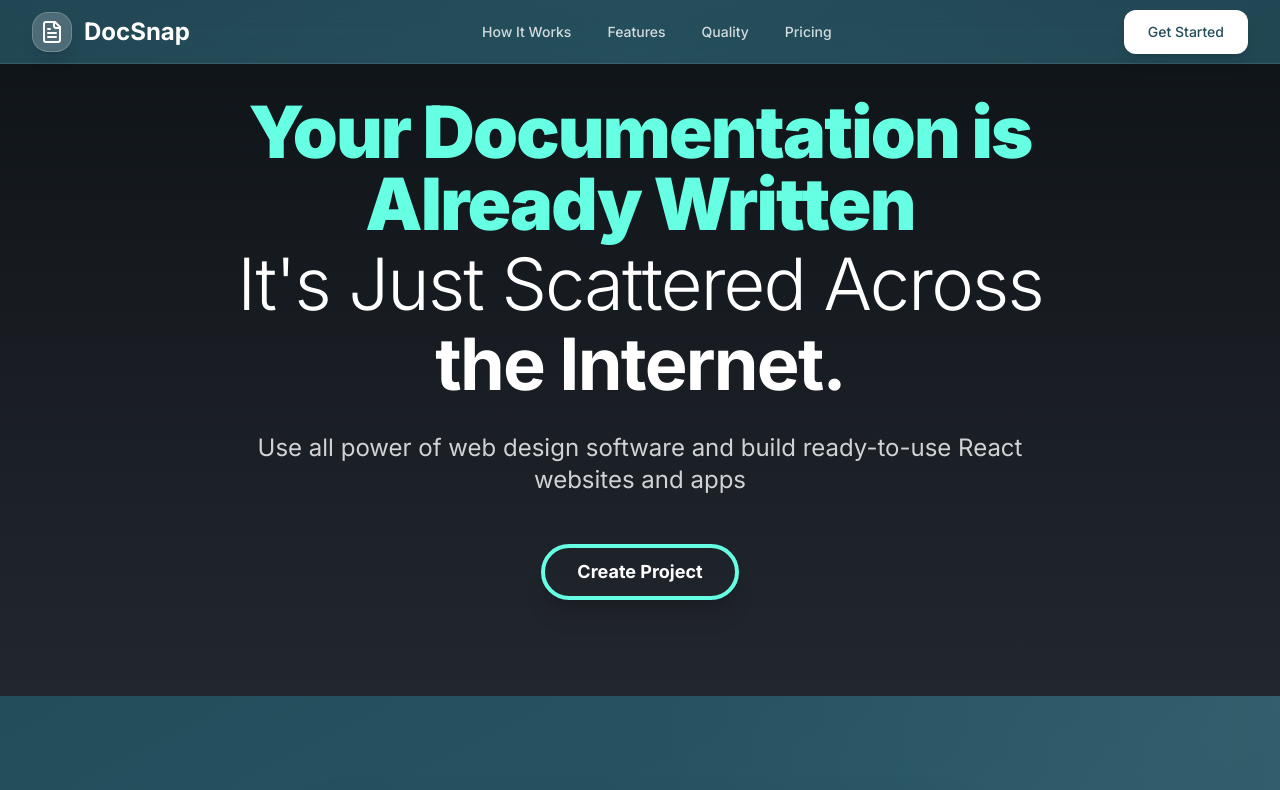
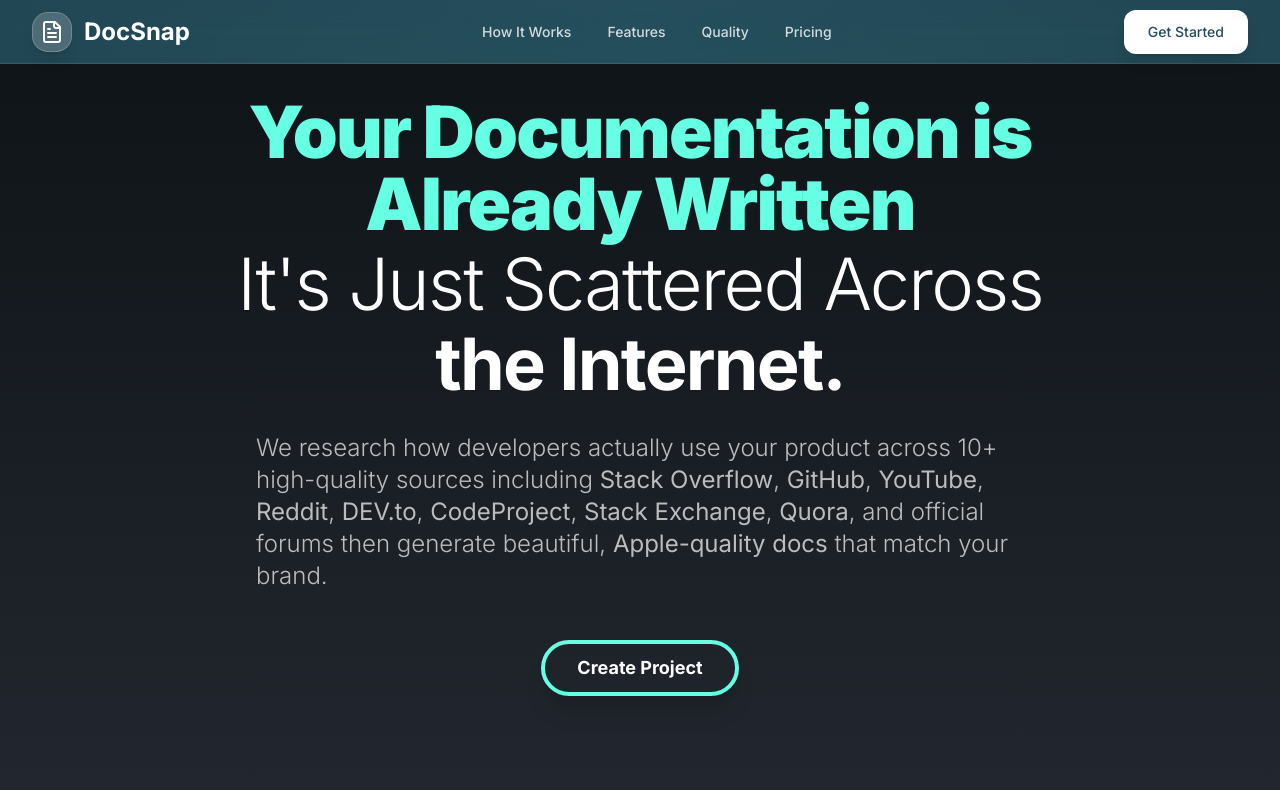
Before and after one commit to Alcatecablee/redoc, a React (Vite) app: page / in a window 1280 px wide. Shown: the top 790 px of the page. Built offline with nearby package versions, Linux system fonts and the light colour scheme; the HTML template or start-up script is replaced by a standard one.

Commit message:
completionId: cgen-a242da02b06543a7ae159dad8b2890de
cgen-a242da02b06543a7ae159dad8b2890de

```diff
--- a/src/pages/Index.tsx
+++ b/src/pages/Index.tsx
@@ -267,8 +267,8 @@ const Index = () => {
               </h1>
 
               {/* Description - Secondary */}
-              <p className="text-xl lg:text-2xl text-white/80 leading-relaxed max-w-3xl mx-auto">
-                Use all power of web design software and build ready-to-use React websites and apps
+              <p className="text-xl lg:text-2xl text-white/70 leading-relaxed max-w-3xl mx-auto font-thin text-left">
+                We research how developers actually use your product across 10+ high-quality sources including <strong>Stack Overflow</strong>, <strong>GitHub</strong>, <strong>YouTube</strong>, <strong>Reddit</strong>, <strong>DEV.to</strong>, <strong>CodeProject</strong>, <strong>Stack Exchange</strong>, <strong>Quora</strong>, and official forums then generate beautiful, <strong>Apple-quality docs</strong> that match your brand.
               </p>
 
               {/* CTA Button */}
```
